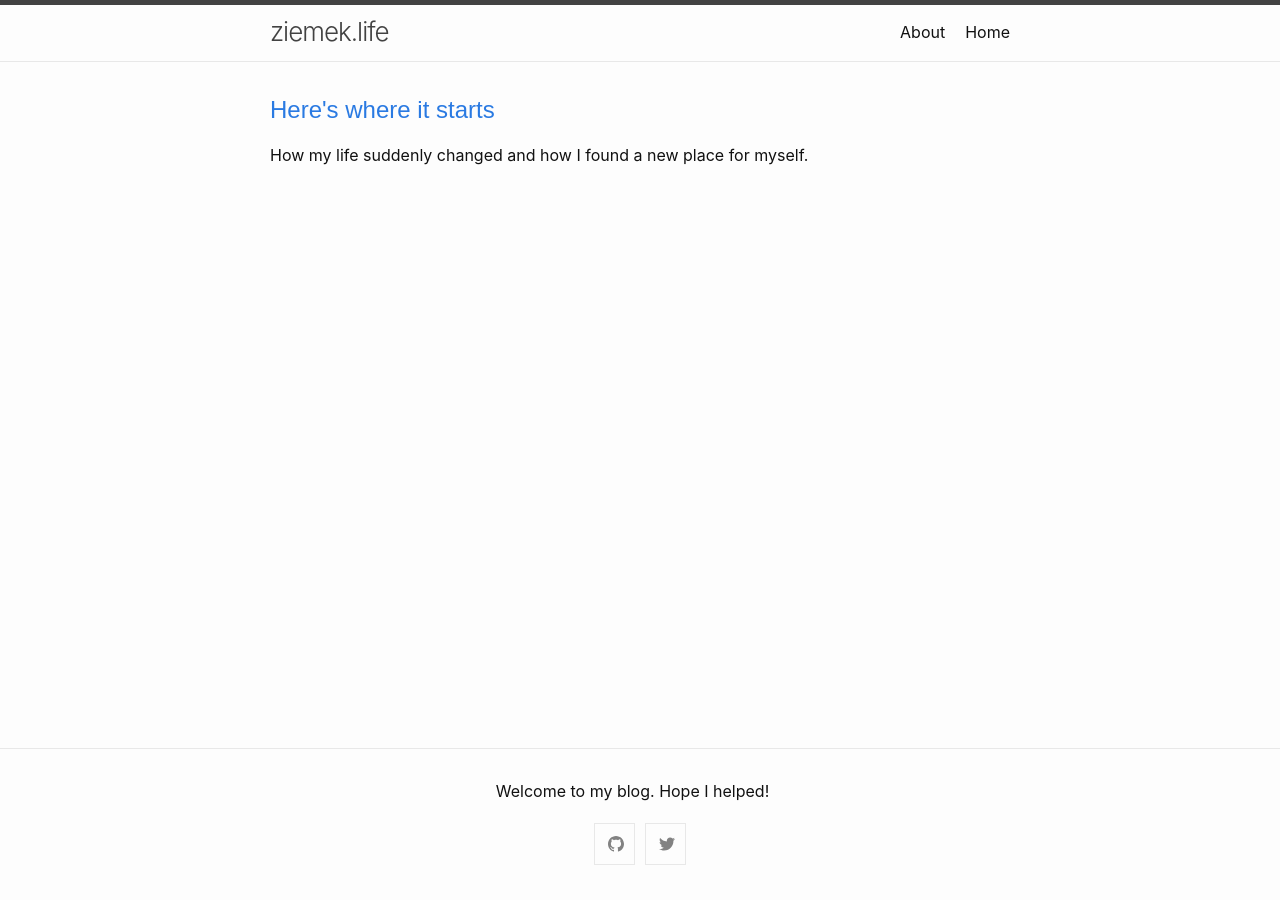
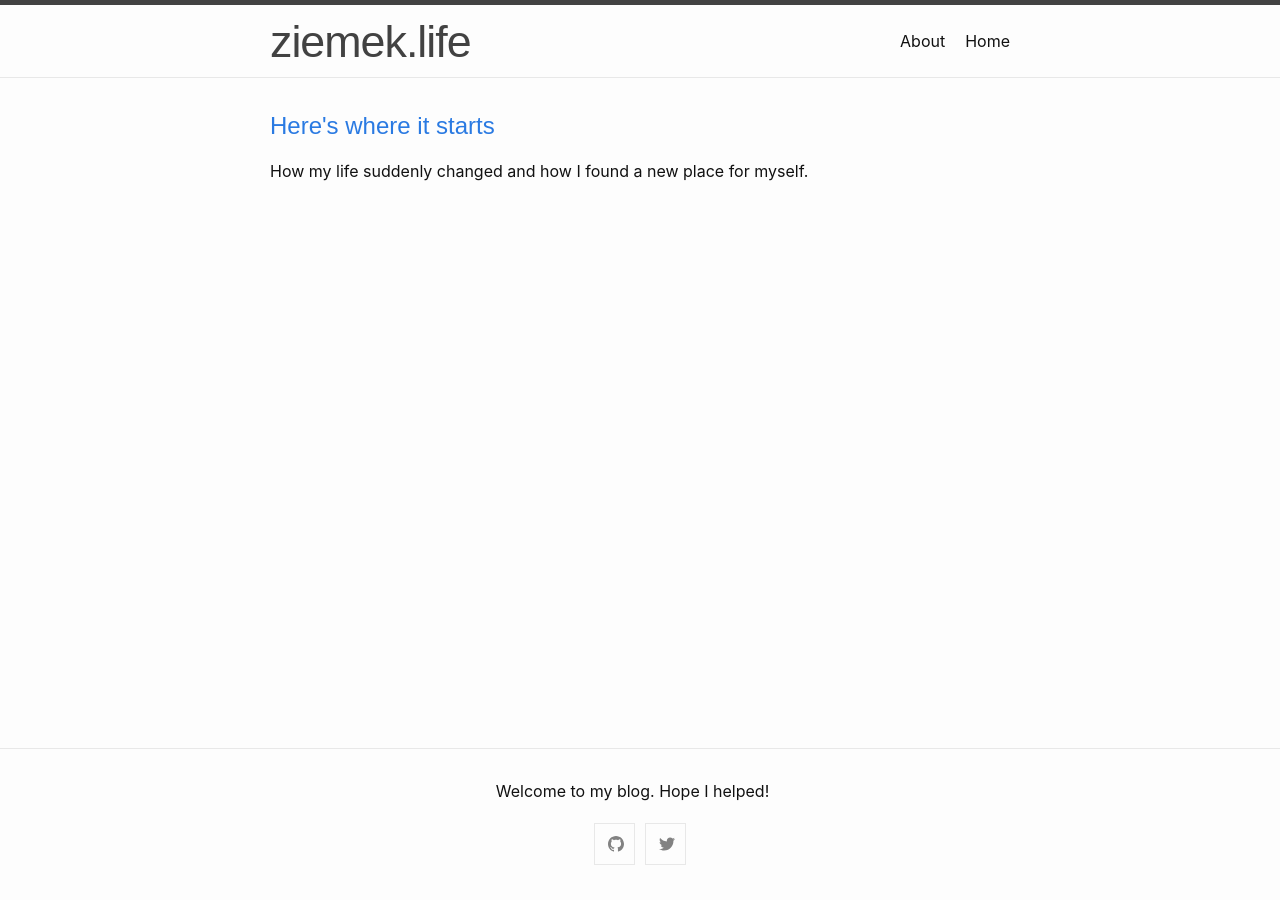
Before and after one commit to ziemek-bucko/blog, a Jekyll site: the page built from index.markdown, in a window 1280 px wide. Built offline with Jekyll 4.4.1, drawn with Linux system fonts in a browser that asks for light colours.

Commit message:
Update _layout.scss

```diff
--- a/_sass/minima/_layout.scss
+++ b/_sass/minima/_layout.scss
@@ -5,14 +5,15 @@
   border-top: 5px solid $brand-color-dark;
   border-bottom: 1px solid $brand-color-light;
   min-height: $spacing-unit * 1.865;
-  line-height: $base-line-height * $base-font-size * 2.25;
+  line-height: $base-line-height * $base-font-size * 3;
 
   // Positioning context for the mobile navigation icon
   position: relative;
 }
 
 .site-title {
-  @include relative-font-size(1.625);
+  @include relative-font-size(2.8);
+  font-family: 'Work Sans', sans-serif;
   font-weight: 300;
   letter-spacing: -1px;
   margin-bottom: 0;
```
